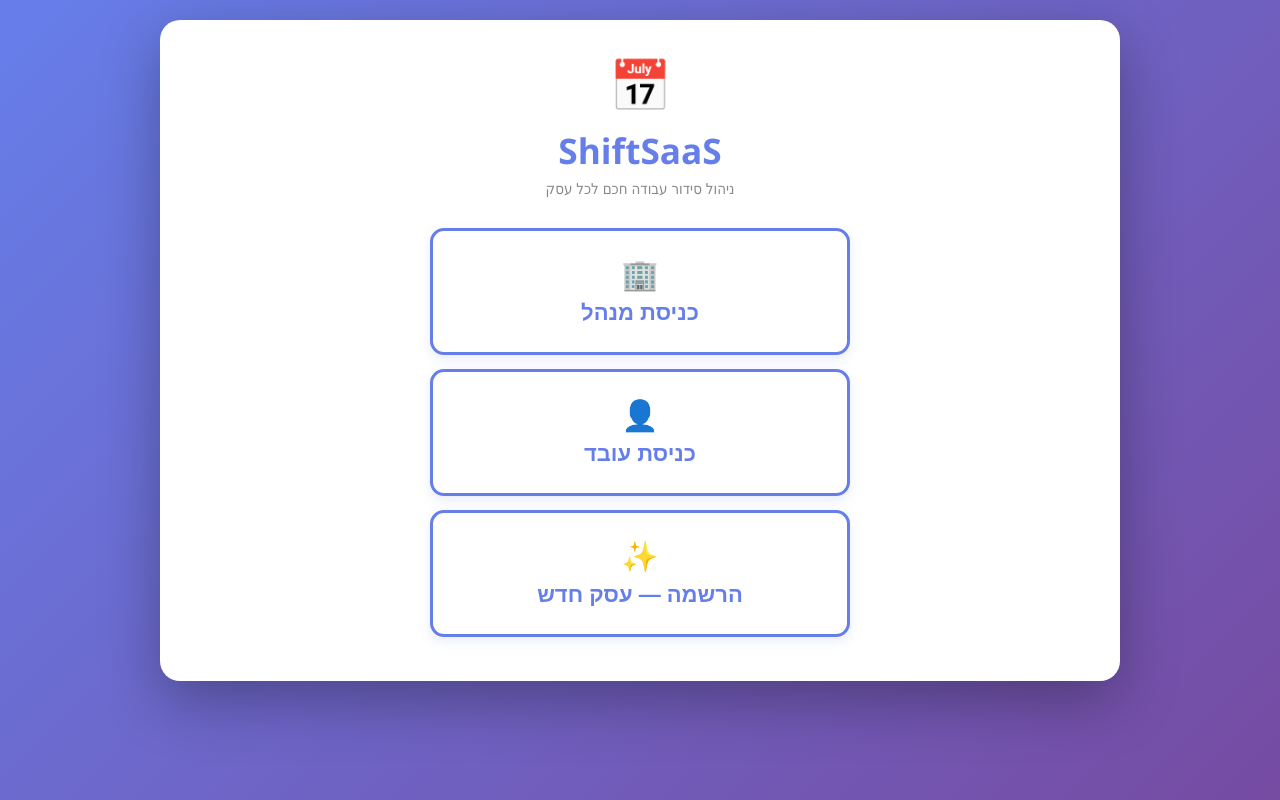
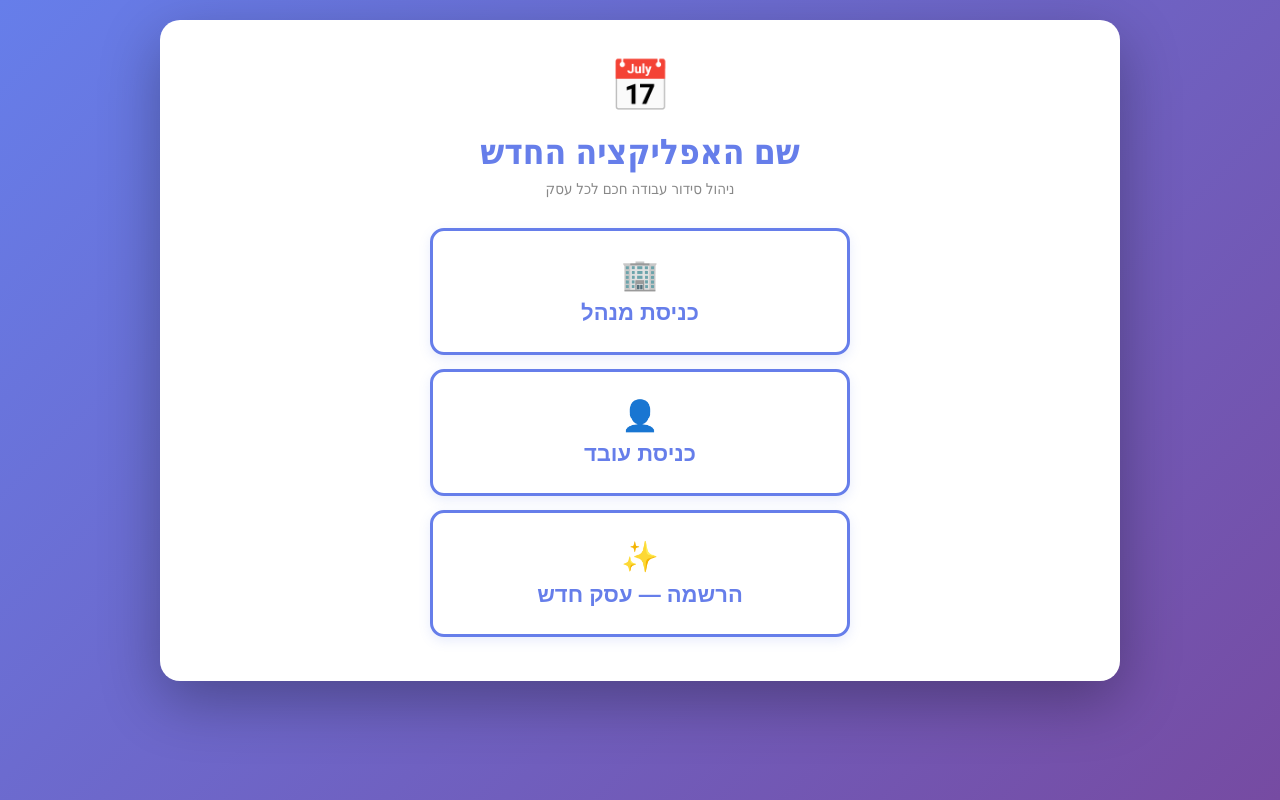
Before and after one commit to crmnick88/shift-saas, a plain HTML site: page index.html in a window 1280 px wide. Drawn offline with Linux system fonts and the light colour scheme; no server answers.

```diff
--- a/index.html
+++ b/index.html
@@ -3,7 +3,7 @@
 <head>
   <meta charset="UTF-8">
   <meta name="viewport" content="width=device-width, initial-scale=1.0">
-  <title>ShiftSaaS — מערכת ניהול סידור עבודה</title>
+  <title>מערכת ניהול סידור עבודה</title>
   <link rel="stylesheet" href="style.css">
   <link rel="manifest" href="manifest.json">
 </head>
@@ -14,7 +14,7 @@
   <div id="screen-landing" class="section active">
     <div class="app-logo">
       <span class="logo-icon">📅</span>
-      <h1>ShiftSaaS</h1>
+      <h1>שם האפליקציה החדש</h1>
       <p class="tagline">ניהול סידור עבודה חכם לכל עסק</p>
     </div>
 
--- a/js/scheduler.js
+++ b/js/scheduler.js
@@ -101,6 +101,7 @@ function generateSchedule(orgData, constraints, settings) {
       const emps = deptEmployees[deptKey] || [];
       if (emps.length === 0) continue;
 
+
       const minRaw = parseInt(dept.min);
       const maxRaw = parseInt(dept.max);
 
```
